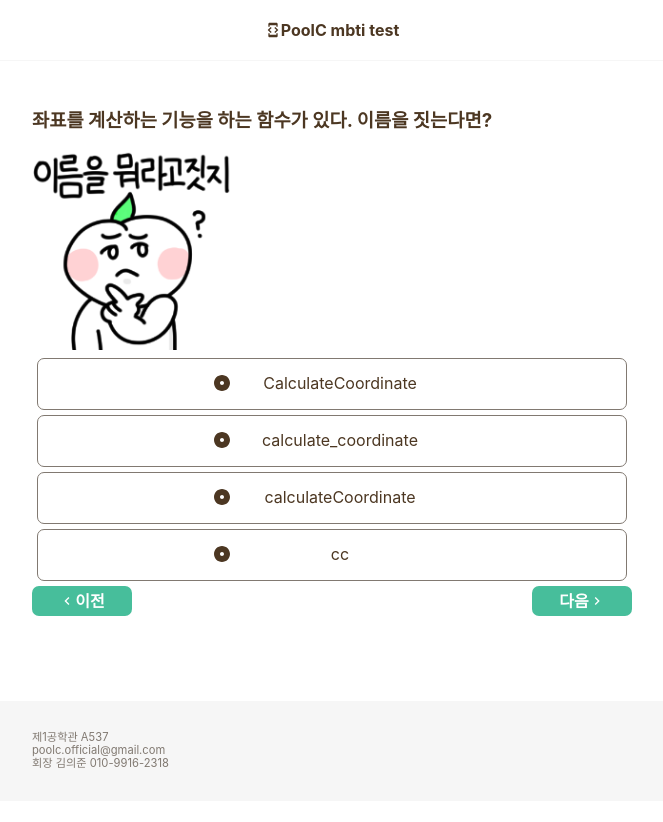
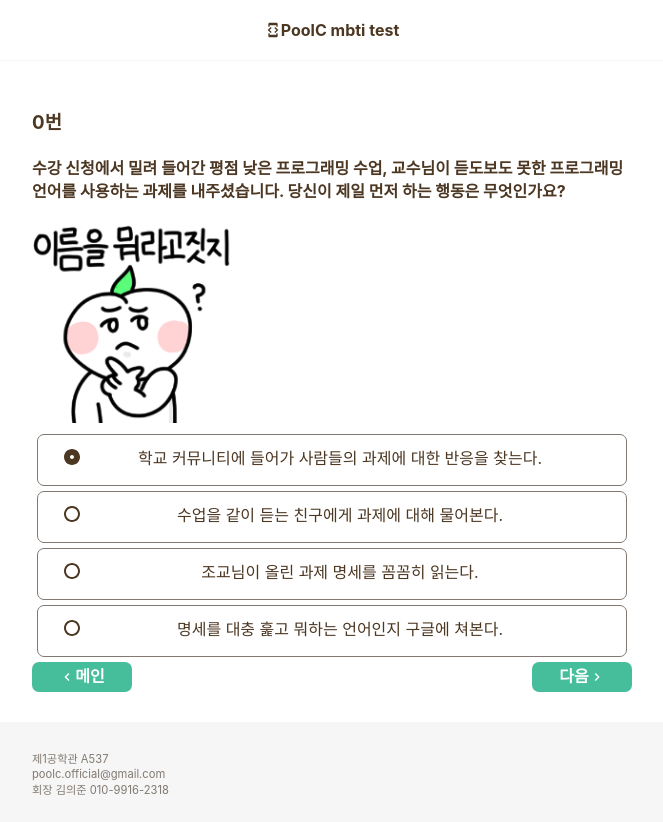
Before and after one commit to mumwa/poolc-frontend-mbti, a React (Create React App) app: page /quiz in a window 1280 px wide. Shown: the whole page, without its empty margins (308-971 px from the left). Before the commit the page ends 801 px from the top, so only its background shows below. Built offline with nearby package versions, Linux system fonts and the light colour scheme.

Commit message:
FEAT : quiz page and stage state

```diff
--- a/src/App.js
+++ b/src/App.js
@@ -17,7 +17,7 @@ function App() {
           <Routes>
             <Route exact path="/" element={<Main />} />
             <Route exact path="/quiz" element={<Quiz />} />
-            <Route exact path="/complete" element={<Result />} />
+            <Route exact path="/result" element={<Result />} />
             <Route path="*" element={<Navigate to="/" replace />} />
           </Routes>
         </BrowserRouter>
--- a/src/App.scss
+++ b/src/App.scss
@@ -8,6 +8,8 @@ $ERROR: #e45959;
 
 body {
   color: $BLACK;
+  word-break: keep-all;
+  line-height: 1.4;
 }
 
 .columnCenter {
@@ -32,7 +34,7 @@ body {
 
 .wrapper {
   width: 100%;
-  height: calc(100vh - 160px);
+  min-height: calc(100vh - 160px);
   padding: 30px;
 
   box-sizing: border-box;
@@ -61,6 +63,7 @@ body {
   color: $DARK;
   box-sizing: border-box;
   background-color: $GRAY;
+  padding: 30px;
 }
 
 .image {
@@ -104,7 +107,7 @@ body {
   background-color: $LIGHT;
 }
 .text {
-  width: 200px;
+  width: 500px;
   text-align: center;
   font-size: 1em;
   padding: 2px 10px 5px 10px;
--- a/src/components/Footer.js
+++ b/src/components/Footer.js
@@ -1,8 +1,8 @@
-import React from "react";
+import React, { useState, useEffect } from "react";
 
 function Footer() {
   return (
-    <footer className="wrapper footer leftCenter">
+    <footer className="footer leftCenter">
       <div className="content">
         제1공학관 A537
         <br />
--- a/src/components/Header.js
+++ b/src/components/Header.js
@@ -1,5 +1,6 @@
 import React from "react";
 import { MdDeveloperMode } from "react-icons/md";
+
 function Header(props) {
   return (
     <header className="header rowCenter">
--- a/src/components/common/Pagination.js
+++ b/src/components/common/Pagination.js
@@ -1,15 +1,29 @@
 import React from "react";
 import { MdOutlineNavigateNext, MdOutlineNavigateBefore } from "react-icons/md";
+import { useNavigate } from "react-router-dom";
 
 function Pagination(props) {
+  const navigate = useNavigate();
+  const toMain = () => {
+    navigate("/main");
+  };
+  const toResult = () => {
+    navigate("/result");
+  };
   return (
     <div className="pagination">
-      <button className="nextprev rowCenter">
+      <button
+        className="nextprev rowCenter"
+        onClick={props.index === 0 ? toMain : props.prevIndex}
+      >
         <MdOutlineNavigateBefore />
-        이전
+        {props.index === 0 ? "메인" : "이전"}
       </button>
-      <button className="nextprev rowCenter">
-        다음
+      <button
+        className="nextprev rowCenter"
+        onClick={props.index === 7 ? toResult : props.nextIndex}
+      >
+        {props.index === 7 ? "완료" : "다음"}
         <MdOutlineNavigateNext />
       </button>
     </div>
--- a/src/components/page/Main.js
+++ b/src/components/page/Main.js
@@ -2,7 +2,7 @@ import React from "react";
 import Button from "../common/Button";
 import { useNavigate } from "react-router-dom";
 
-function Main(props) {
+function Main() {
   let navigate = useNavigate();
   function clickStart() {
     navigate("/quiz");
--- a/src/components/page/Quiz.js
+++ b/src/components/page/Quiz.js
@@ -1,17 +1,74 @@
-import React from "react";
+import React, { useState } from "react";
 import Select from "../common/Select";
 import Pagination from "../common/Pagination";
+import question from "./question";
 
-function Quiz(props) {
+function Quiz() {
+  const [index, setIndex] = useState(0);
+  const nextIndex = () => {
+    setIndex(index + 1);
+  };
+  const prevIndex = () => {
+    setIndex(index - 1);
+  };
+  const [select, setSelect] = useState({
+    0: { 0: true },
+    1: { 0: true },
+    2: { 0: true },
+    3: { 0: true },
+    4: { 0: true },
+    5: { 0: true },
+    6: { 0: true },
+    7: { 0: true },
+  });
+  const update0 = () => {
+    console.log(index);
+    setSelect((select) => {
+      return { ...select, [index]: { 0: true } };
+    });
+  };
+  const update1 = () => {
+    console.log(index);
+    setSelect((select) => {
+      return { ...select, [index]: { 1: true } };
+    });
+  };
+  const update2 = () => {
+    console.log(index);
+    setSelect((select) => {
+      return { ...select, [index]: { 2: true } };
+    });
+  };
+  const update3 = () => {
+    console.log(index);
+    setSelect((select) => {
+      return { ...select, [index]: { 3: true } };
+    });
+  };
   return (
     <>
-      <h3>좌표를 계산하는 기능을 하는 함수가 있다. 이름을 짓는다면?</h3>
+      <h3>{index}번</h3>
+      <h4>{question[index].question}</h4>
+      {/* <div onClick={prevPage()}></div> */}
+      <div></div>
       <img src="img/1.png" alt="quiz_image_developer" className="image" />
-      <Select selected>CalculateCoordinate</Select>
-      <Select selected>calculate_coordinate</Select>
-      <Select selected>calculateCoordinate</Select>
-      <Select selected>cc</Select>
-      <Pagination></Pagination>
+      <Select selected={select[index][0]} onClick={update0}>
+        {question[index][0]}
+      </Select>
+      <Select selected={select[index][1]} onClick={update1}>
+        {question[index][1]}
+      </Select>
+      <Select selected={select[index][2]} onClick={update2}>
+        {question[index][2]}
+      </Select>
+      <Select selected={select[index][3]} onClick={update3}>
+        {question[index][3]}
+      </Select>
+      <Pagination
+        nextIndex={nextIndex}
+        prevIndex={prevIndex}
+        index={index}
+      ></Pagination>
     </>
   );
 }
--- a/src/components/page/Result.js
+++ b/src/components/page/Result.js
@@ -1,13 +1,18 @@
 import React from "react";
 import Button from "../common/Button";
+import { useNavigate } from "react-router-dom";
 
 function Result(props) {
+  const navigate = useNavigate();
+  const toMain = () => {
+    navigate("/main");
+  };
   return (
     <div className="columnCenter">
       <h2>당신은 '귀염둥이 개발자'입니다</h2>
       <img src="img/4.png" alt="main_image_developer" className="image" />
       <Button kakao>카카오톡으로 공유하기</Button>
-      <Button>메인으로</Button>
+      <Button onClick={toMain}>메인으로</Button>
     </div>
   );
 }
--- /dev/null
+++ b/src/components/page/question.js
@@ -0,0 +1,67 @@
+const question = {
+  0: {
+    question:
+      "수강 신청에서 밀려 들어간 평점 낮은 프로그래밍 수업, 교수님이 듣도보도 못한 프로그래밍 언어를 사용하는 과제를 내주셨습니다. 당신이 제일 먼저 하는 행동은 무엇인가요?",
+    0: "학교 커뮤니티에 들어가 사람들의 과제에 대한 반응을 찾는다.",
+    1: "수업을 같이 듣는 친구에게 과제에 대해 물어본다.",
+    2: "조교님이 올린 과제 명세를 꼼꼼히 읽는다.",
+    3: "명세를 대충 훑고 뭐하는 언어인지 구글에 쳐본다.",
+  },
+  1: {
+    question:
+      "당신은 좌표를 계산하여 반환하는 함수를 짜야합니다. 일단 이름을 지어줘야겠네요. 뭐라고 할까요?",
+    0: "calculateCoordinate",
+    1: "calculate_coordinate",
+    2: "cc",
+    3: "asdf",
+  },
+  2: {
+    question:
+      "친해진지 얼마 되지 않은 동기와 한경관에 간 당신, 제육볶음을 먹을 생각에 신나는데요. 제육이 한참 남았는데 동기는 다 먹은 눈치입니다.",
+    0: "미안한 마음에 심심할까봐 괜히 몇 마디 떠든다.",
+    1: "허겁지겁 빨리 먹는다.",
+    2: "먼저 가라고 한다.",
+    3: "그냥 내 페이스대로 먹는다.",
+  },
+  3: {
+    question:
+      "코드를 짜다가 에러가 났는데 이유를 알 수가 없습니다. 구글에 찾아봐도 자료가 잘 나오지 않고, 12번째 시도도 실패로 돌아갔습니다.",
+    0: "아예 처음부터 코드를 다시 짠다.",
+    1: "누가 이기나보자! 13번째 시도를 한다.",
+    2: "잠깐 산책이나 다른 일을 하고 온다.",
+    3: "관련 공식 문서/명세를 처음부터 다시 읽는다.",
+  },
+  4: {
+    question:
+      "코딩테스트 준비를 위해 알고리즘 문제를 풀던 당신, 도저히 에러 이유를 알 수 없어 다른 친구에게 도움을 청합니다. 한참을 같이 들여다보다가, 사소한 오타를 친구가 발견합니다.",
+    0: "부끄러워서 변명을 한다. 오늘 컨디션이 안 좋아서…",
+    1: "친구를 칭찬한다. 역시 고수는 다르다!",
+    2: "이것 때문에 내 시간이 날아가다니! 허무해져서 컴퓨터를 덮는다.",
+    3: "이런 것도 실력이지. 다시 실수하지 않게 자신의 실수를 기록한다.",
+  },
+  5: {
+    question:
+      "협업 프로젝트를 하던 당신, 동아리 친구와 서로의 코드를 합치려는데, 친구가 기획/개발 내용을 다르게 이해하여 코드를 다시 짜야 합칠 수 있는 상황입니다. 분명 친구의 잘못이지만, 친구가 앞으로 해야할 일이 훨씬 많은 상황입니다.",
+    0: "친구의 코드를 내가 고친다.",
+    1: "남의 코드 언제 읽어? 친구가 이해한 내용에 맞춰 내 코드를 고친다.",
+    2: "남의 코드 언제 읽어? 그냥 내 코드로 완성한다.",
+    3: "내가 잘못한 건 아니잖아? 친구에게 고치라고 한다",
+  },
+  6: {
+    question:
+      "게임 프로젝트에 참여한 당신, 팀원들과 어떤 게임을 만들지 다 같이 아이디어를 냅니다. 일단 장르를 정하기로 했는데요. 원래 하고 싶던 게 있었다며 당신이 의견을 꺼냅니다.",
+    0: "시원한 액션 게임",
+    1: "설레는 연애 게임",
+    2: "캐주얼한 퍼즐 게임",
+    3: "웅장한 RPG 게임",
+  },
+  7: {
+    question:
+      "학기와 방학을 즐겁게 다니다보니 동아리 최소 활동 시간이 부족한 당신, 열린 세미나 중에 아무거나 참여해야합니다. 모든 세미나가 제목조차 낯선 상황입니다. 임원진에게 물어서 대충 뭔지 설명을 들었는데요. 어떤 주제로 들어볼까요?",
+    0: "보안",
+    1: "자연어 처리",
+    2: "그래픽",
+    3: "네이티브 앱",
+  },
+};
+export default question;
```
